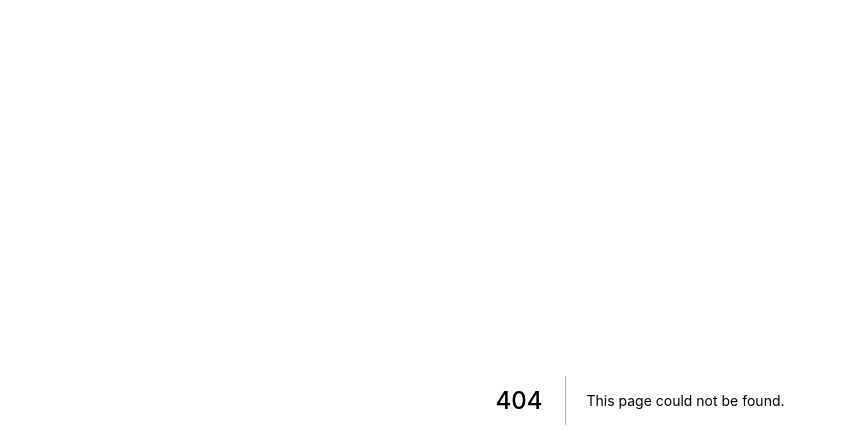
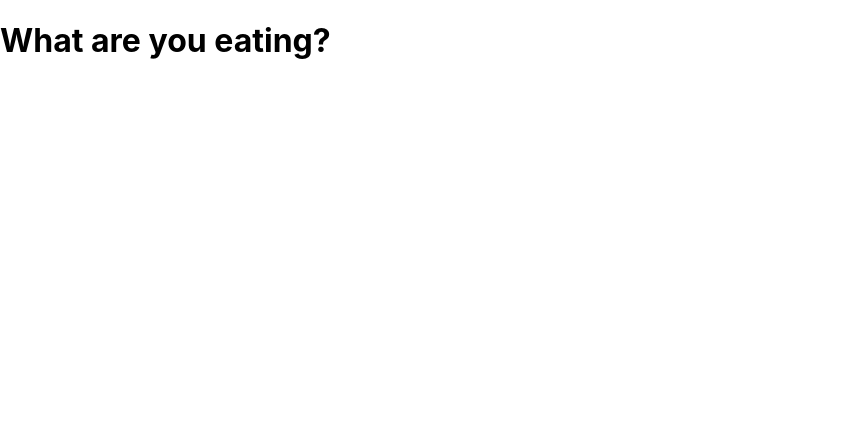
Before and after one commit to Glow-Carrots-App/glow-web, a Next.js app: page /eat in a window 1280 px wide. Before the commit this address had no page. Shown: the top 448 px of the page, without its empty margins (0-846 px from the left). Built offline with nearby package versions, Linux system fonts and the light colour scheme.

Commit message:
add an eat page

```diff
--- /dev/null
+++ b/pages/eat/index.js
@@ -0,0 +1,9 @@
+const Eat = () => {
+	return (
+		<div>
+			<h1>What are you eating?</h1>
+		</div>
+	);
+};
+
+export default Eat;
```
